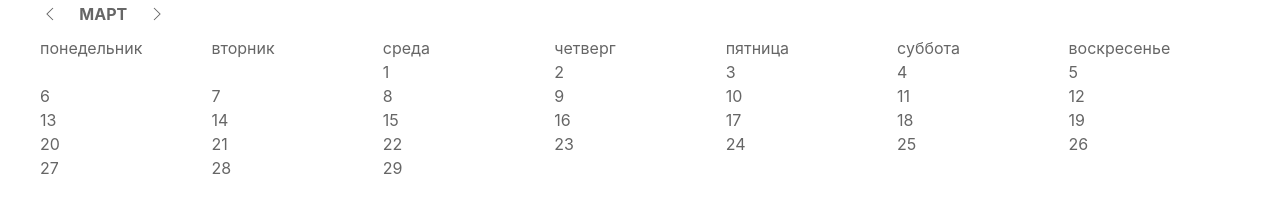
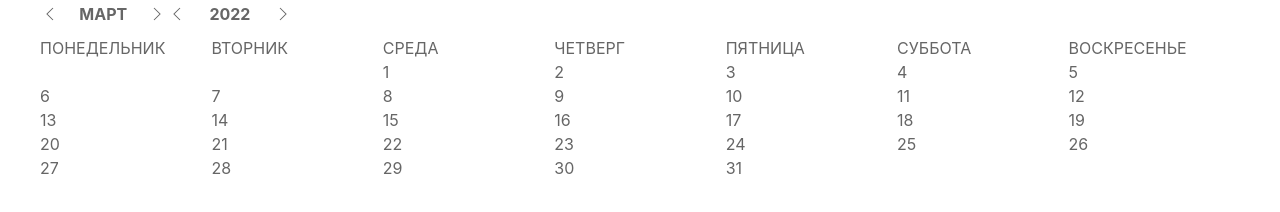
Before and after one commit to BorisKhalkov/Profile, a plain HTML site: page Calendar-Vue/index.html in a window 1280 px wide. Drawn offline with Linux system fonts and the light colour scheme.

Commit message:
Added month and year selectors

```diff
--- a/Calendar-Vue/components/calendar-selector.js
+++ b/Calendar-Vue/components/calendar-selector.js
@@ -19,6 +19,20 @@ const calendarSelector = {
 			const date = new Date(this.date)
 			date.setMonth(this.date.getMonth() - 1)
 			this.date = date
+		},
+
+		getYear() {
+			return this.date.getFullYear()
+		},
+		nextYear() {
+			const date = new Date(this.date)
+			date.setFullYear(this.date.getFullYear() + 1)
+			this.date = date
+		},
+		prevYear() {
+			const date = new Date(this.date)
+			date.setFullYear(this.getFullYear() - 1)
+			this.date = date
 		}
 	},
 }
--- a/Calendar-Vue/components/calendar.js
+++ b/Calendar-Vue/components/calendar.js
@@ -10,7 +10,7 @@ const calendar = {
 		const daysInMonth = getDaysOfMonth(month, year)
 		const firstDayIndex = getFirstWeekDay(month, year)
 		const days = []
-		for (let i = firstDayIndex; i < daysInMonth; i++) {
+		for (let i = firstDayIndex; i < daysInMonth + firstDayIndex; i++) {
 			days[i] = i + 1 - firstDayIndex
 		}
 		return {
--- a/Calendar-Vue/index.html
+++ b/Calendar-Vue/index.html
@@ -26,7 +26,7 @@
 	<template id="calendarTpl">
 		<calendar-selector class="uk-margin-small calendar"></calendar-selector>
 		<div class="uk-flex uk-flex-wrap">
-			<div v-for="(_, i) in 7" class="calendar-item">{{weekday(i)}}</div>
+			<div v-for="(_, i) in 7" class="calendar-item uk-text-uppercase">{{weekday(i)}}</div>
 			<div v-for="i in days" class="calendar-item">{{i}}</div>
 		</div>
 	</template>
@@ -37,6 +37,9 @@
 			<span class="uk-text-bold uk-text-center uk-text-uppercase uk-width-1-6 uk-inline-block">{{getMonthTitle()}}</span>
 			<button class="uk-margin-small-left" uk-icon="chevron-right" @click="nextMonth"></button>
 
+			<button class="uk-margin-small-right" uk-icon="chevron-left" @click="prevYear"></button>
+			<span class="uk-text-bold uk-text-center uk-text-uppercase uk-width-1-6 uk-inline-block">{{getYear()}}</span>
+			<button class="uk-margin-small-left" uk-icon="chevron-right" @click="nextYear"></button>
 		</div>
 	</template>
 
```
